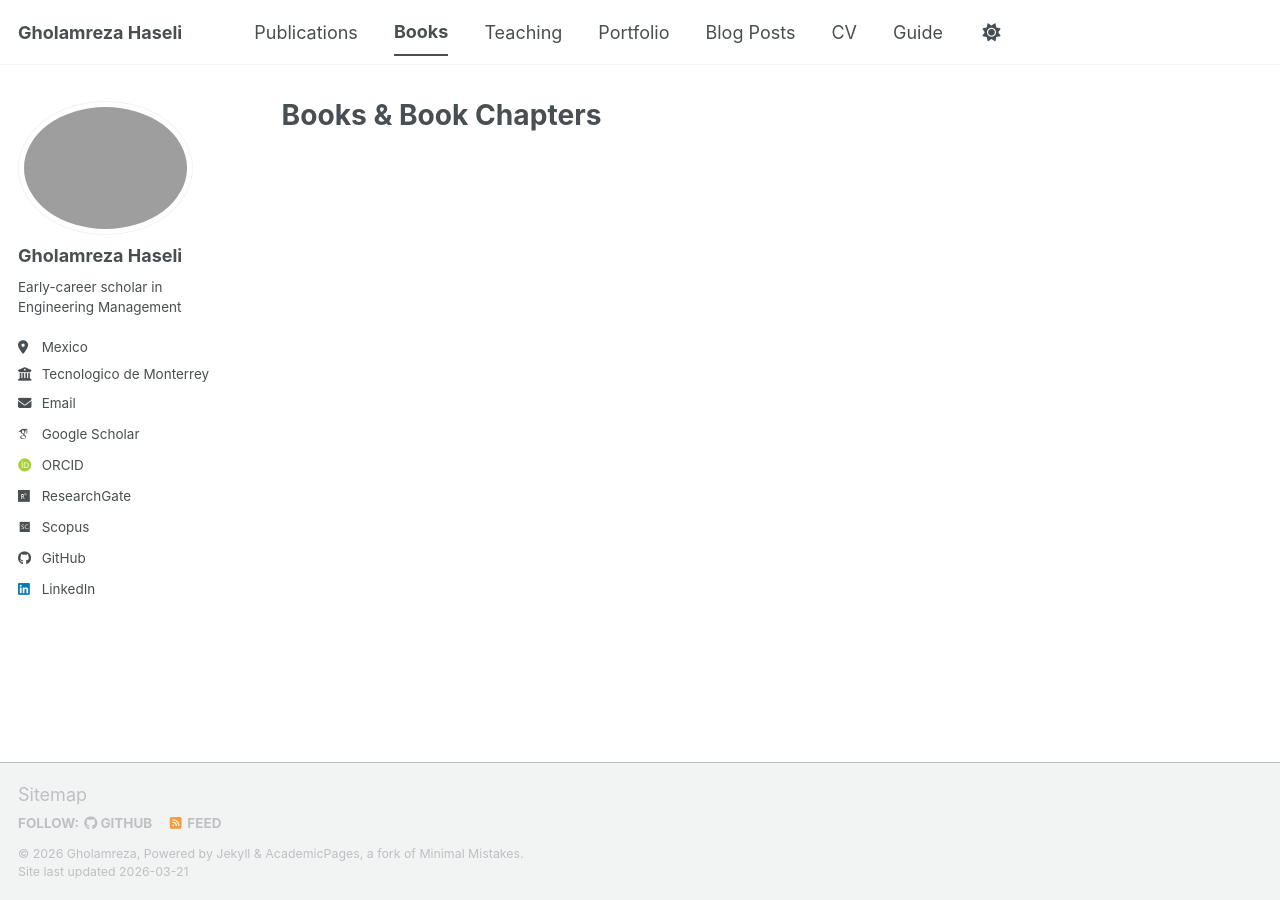
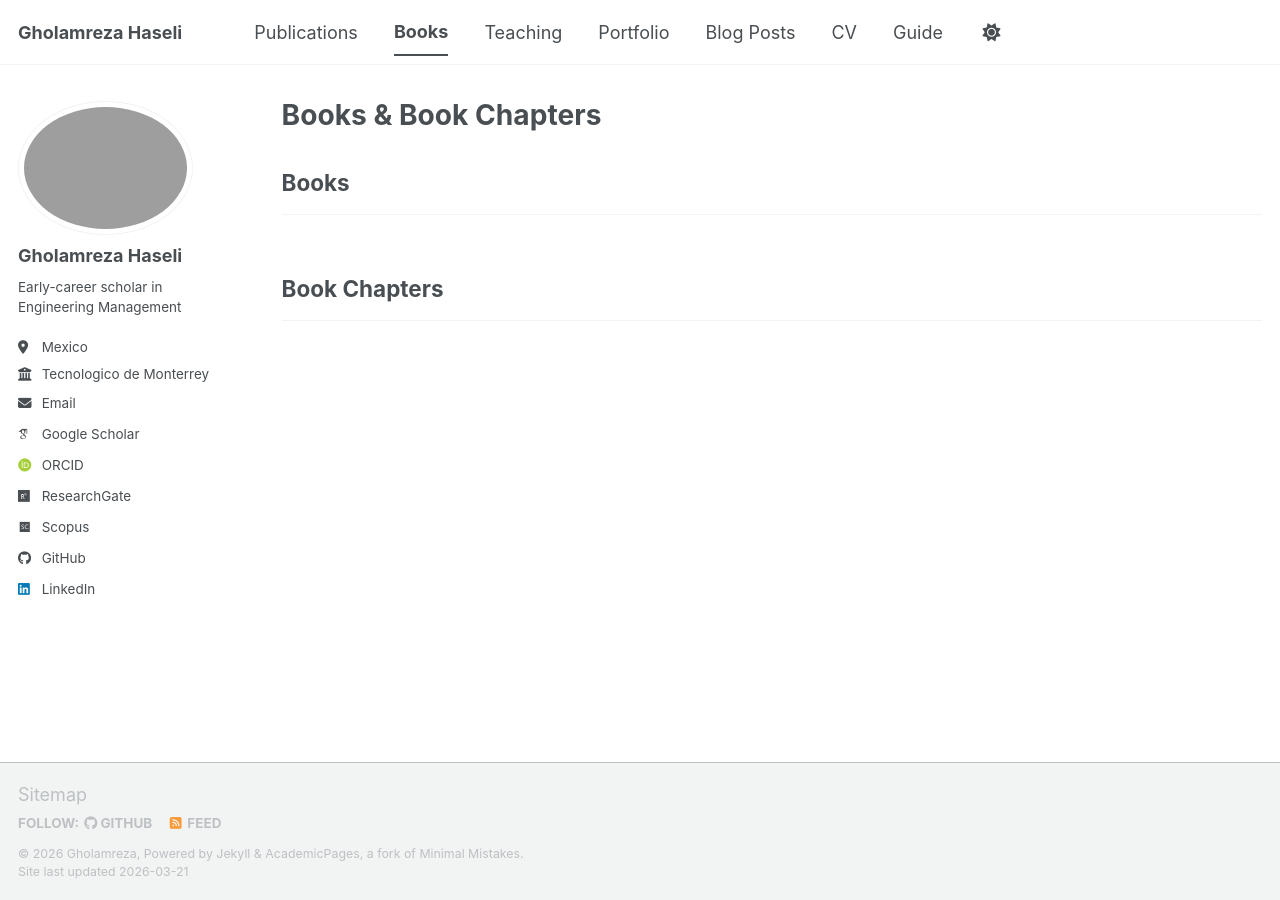
Before and after one commit to Gholamreza-Haseli/Gholamreza-Haseli.github.io, a Jekyll site: the page built from _pages/talks.html, in a window 1280 px wide. Built offline with Jekyll 4.4.1, drawn with Linux system fonts in a browser that asks for light colours; some web fonts are replaced; a script bundle is joined from its source files by our own code; library files that are not in the unit come from our copies.

Commit message:
Update talks.html

```diff
--- a/_pages/talks.html
+++ b/_pages/talks.html
@@ -7,22 +7,18 @@ author_profile: true
 
 {% include base_path %}
 
-{% if site.book_category %}
-  {% for category in site.book_category %}
-    {% assign category_id = category[0] %}
-    {% assign category_title = category[1].title %}
-    {% assign title_shown = false %}
+{% assign all_talks = site.talks | sort: "priority" %}
 
-    {% assign sorted_talks = site.talks | sort: "priority" %}
+<h2 style="margin-top: 40px;">Books</h2><hr />
+{% for post in all_talks %}
+  {% if post.category == "books" %}
+    {% include archive-single-talk.html %}
+  {% endif %}
+{% endfor %}
 
-    {% for post in sorted_talks %}
-      {% if post.category == category_id %}
-        {% unless title_shown %}
-          <h2 style="margin-top: 40px;">{{ category_title }}</h2><hr />
-          {% assign title_shown = true %}
-        {% endunless %}
-        {% include archive-single-talk.html %}
-      {% endif %}
-    {% endfor %}
-  {% endfor %}
-{% endif %}
+<h2 style="margin-top: 60px;">Book Chapters</h2><hr />
+{% for post in all_talks %}
+  {% if post.category == "chapters" %}
+    {% include archive-single-talk.html %}
+  {% endif %}
+{% endfor %}
```
